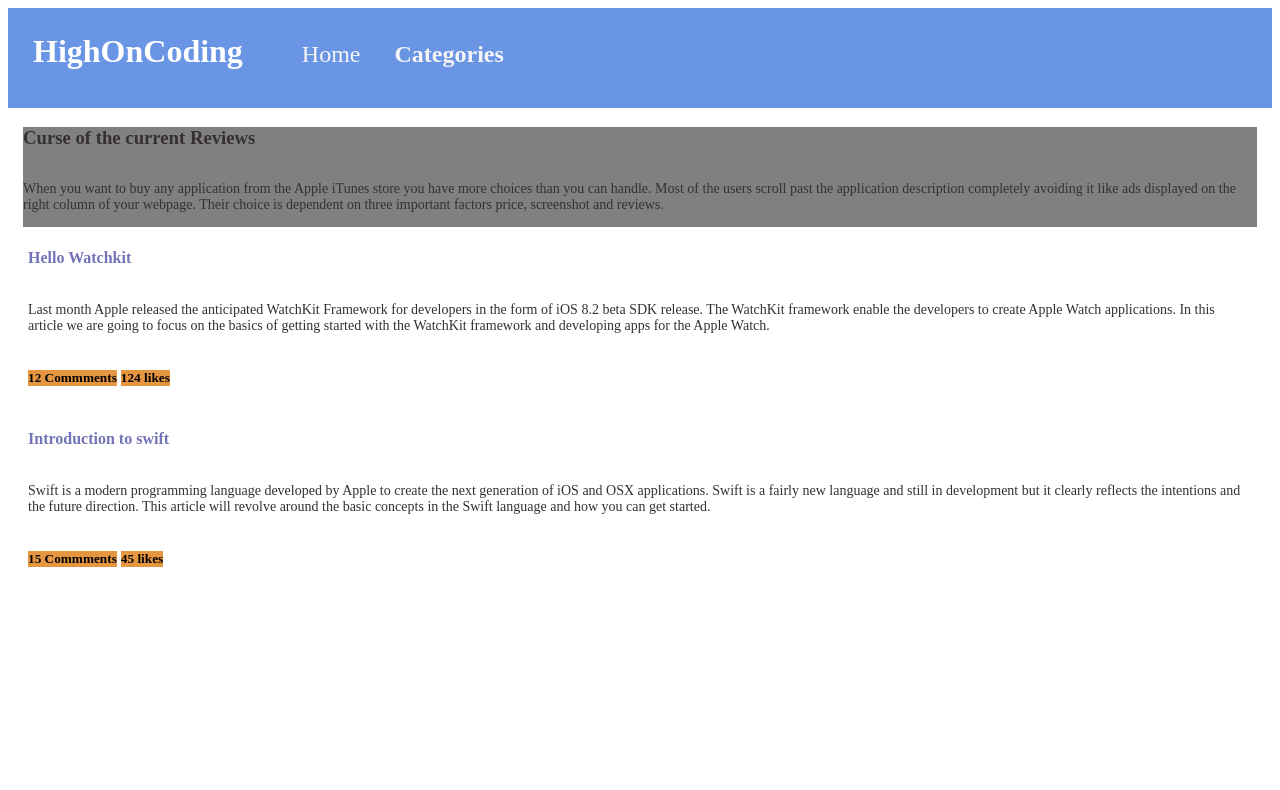
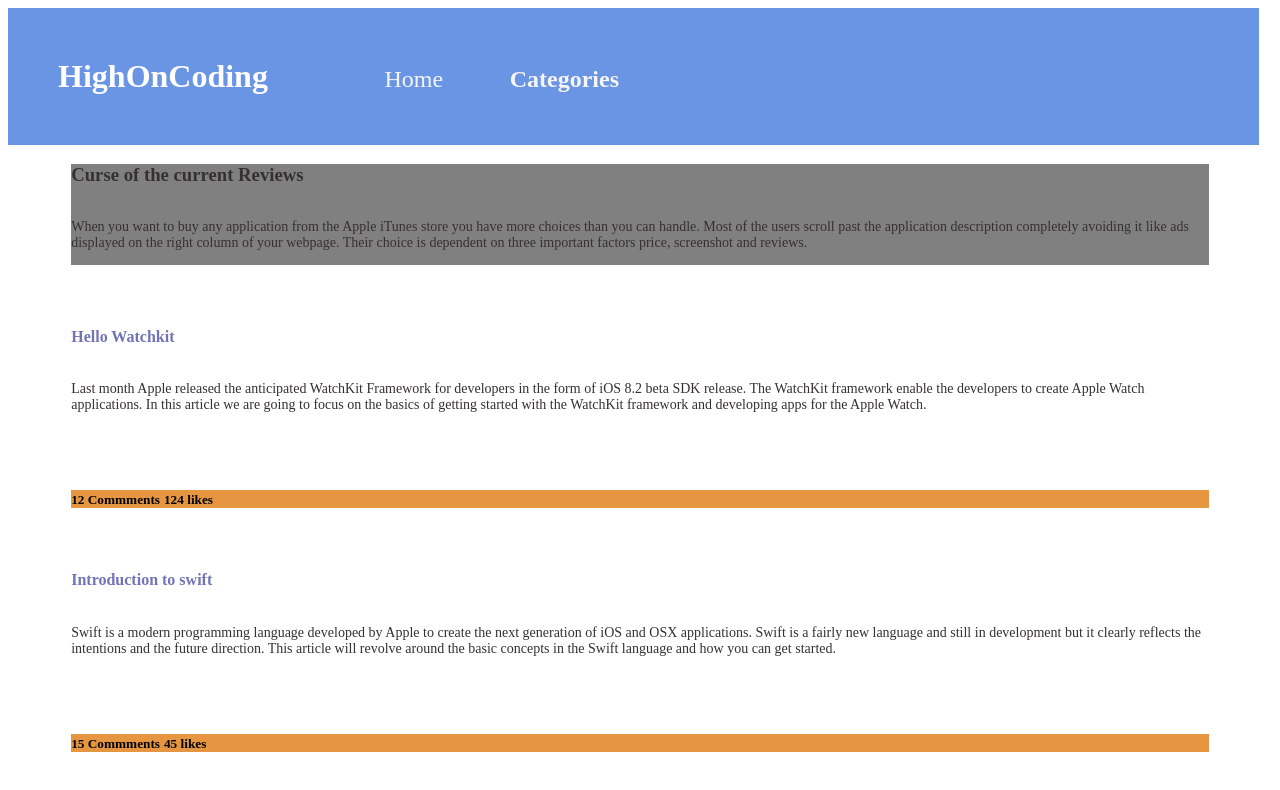
Before and after one commit to stevecatt/digitalcrafts-wk3, a plain HTML site: page highon.html in a window 1280 px wide. Drawn offline with Linux system fonts and the light colour scheme.

Commit message:
updated css to remove PX ref and add % for widths etc

```diff
--- a/css/highstyle.css
+++ b/css/highstyle.css
@@ -7,14 +7,14 @@
 }
 
 h1 {color: white;
-    margin: 25px;
+    margin: 4%;
     display:inline-block;
 }
 
 h2  {color: white;
     display:inline-block;
     font-weight: 100;
-    margin-left:30px;
+    margin-left: 5%;
  }
 h3 {color: rgb(54, 48, 48);
 
@@ -26,9 +26,9 @@ p {color: rgb(54, 48, 48);
 font-size:14px;
 display:inline-block;}
 .banner {background-color:rgb(106, 149, 228);;
+    width:99%;
 
-
-    height: 100px;
+     ;
 
 
 
@@ -40,30 +40,37 @@ a {text-decoration: none;
 }
 
 .Curses {background-color: gray;
-margin:15px;}
+margin-left:5%;
+margin-right:5%;
+}
 
-.hellos {margin:20px}
+.hellos {margin:5%}
 
 .likes {
-
-    background-color: #E69641;}
+    margin-left:5%;
+    margin-right:5%;
+    background-color: #E69641;
+    position:relative;}
 
 h5 {background-color:#E69641;
     display:inline-block;
-    padding: 0px 0px 0px 0px;
+
     width: auto;
+    margin-top:0;
+    margin-bottom: 0;
     }
 .boxes {
     text-align: center;
 
-    width:200px;
-    height:200px;
+    width: 26%;;
+
     background-color:#DDDEE0;
-    margin:20px;
+    margin:3%;
     display:inline-block;
 }
 .center-box {
-    padding-top: 60;
+    padding-top: 30%;
+    padding-bottom:30%;
     font-size:30;
 
 
--- a/highon.html
+++ b/highon.html
@@ -24,18 +24,22 @@
 <div class = "hellos">
     <h4>Hello Watchkit</h4>
     <p>Last month Apple released the anticipated WatchKit Framework for developers in the form of iOS 8.2 beta SDK release. The WatchKit framework enable the developers to create Apple Watch applications. In this article we are going to focus on the basics of getting started with the WatchKit framework and developing apps for the Apple Watch.</p>
+</div>
 
-    <div>
-         <h5>12 Commments</h5>
+    <div class="likes">
+        <h5>12 Commments</h5>
         <h5>124 likes</h5>
 
     </div>
 
-    <h4>Introduction to swift</h4>
+    <div class = "hellos">
+        <h4>Introduction to swift</h4>
 
-    <p>Swift is a modern programming language developed by Apple to create the next generation of iOS and OSX applications. Swift is a fairly new language and still in development but it clearly reflects the intentions and the future direction. This article will revolve around the basic concepts in the Swift language and how you can get started.</p>
+        <p>Swift is a modern programming language developed by Apple to create the next generation of iOS and OSX applications. Swift is a fairly new language and still in development but it clearly reflects the intentions and the future direction. This article will revolve around the basic concepts in the Swift language and how you can get started.</p>
 
-    <div>
+    </div>
+
+    <div class="likes">
         <h5> 15 Commments</h5>
         <h5>45 likes</h5>
     </div>
@@ -43,7 +47,7 @@
 
 
 
-</div>
+
 
 
 
```
